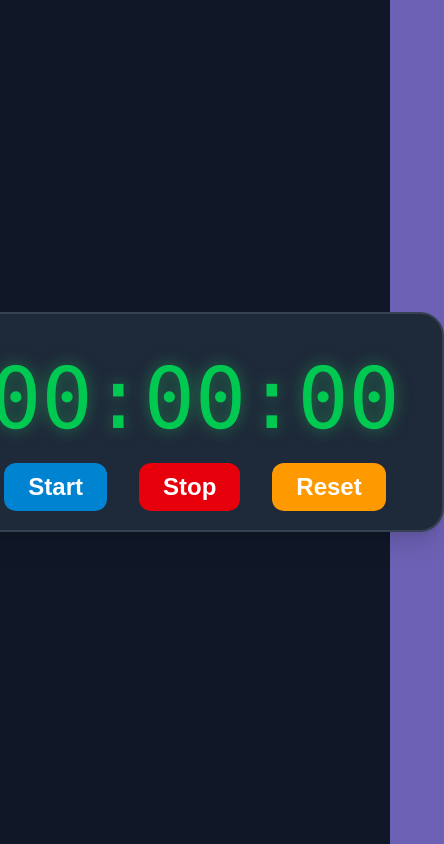
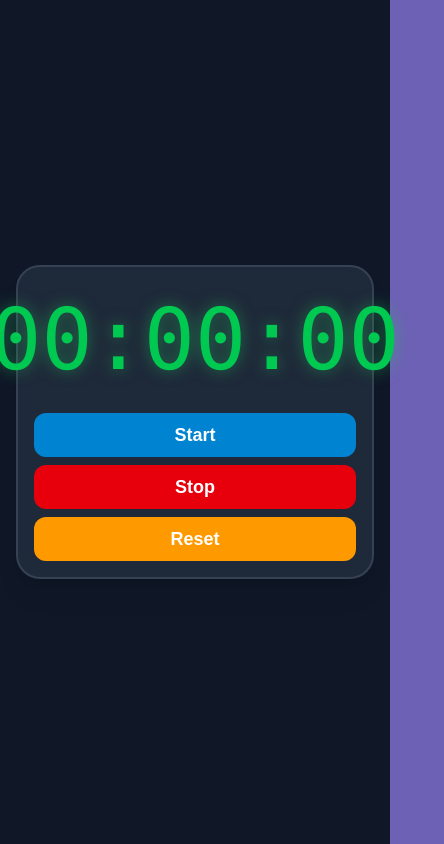
Before and after one commit to Sohail23-Dev/Stop-Watch, a React (Vite) app: page / in a window 390 px wide. Shown: the whole page, 444 px wide, since content can reach past the window. Built offline with nearby package versions, Linux system fonts and the light colour scheme.

Commit message:
Device resolution adjusted

```diff
--- a/src/components/timer2.jsx
+++ b/src/components/timer2.jsx
@@ -52,29 +52,32 @@ const Timer2 = () => {
   const format = (num)=> num.toString().padStart(2, "0");
   return (
     <>
-      <div className="flex-column min-h-screen flex items-center justify-center bg-gray-900">
-        <div className="shadow-xl rounded-3xl flex-column justify-center items-center h-55 p-8 bg-gray-800 border-2 border-gray-700">
-          <div className="flex justify-center text-8xl font-mono">
+      <div className="flex-column min-h-screen flex items-center justify-center bg-gray-900 p-4">
+        <div className="shadow-xl rounded-3xl flex-column justify-center items-center w-full max-w-md p-4 sm:p-8 bg-gray-800 border-2 border-gray-700">
+          <div className="flex justify-center text-4xl sm:text-6xl md:text-8xl font-mono">
             <h1 className="clock text-green-500 drop-shadow-[0_0_8px_rgba(34,197,94,0.5)]">
               {format(hour)}:{format(min)}:{format(secs)}
             </h1>
           </div>
-          <div className="flex justify-center text-2xl">
+          <div className="flex flex-col sm:flex-row justify-center items-center gap-2 sm:gap-4 mt-4">
             <button
-              className="rounded-xl px-6 mx-4 my-3 py-2 bg-sky-600 hover:bg-sky-700 text-white font-semibold transition-colors"
-              onClick={handleStart} ref={colRef1}
+              className="w-full sm:w-auto rounded-xl px-4 sm:px-6 py-2 bg-sky-600 hover:bg-sky-700 text-white font-semibold transition-colors text-lg sm:text-xl"
+              onClick={handleStart}
+              ref={colRef1}
             >
               Start
             </button>
             <button
-              className="rounded-xl px-6 mx-4 my-3 py-2 bg-red-600 hover:bg-red-700 text-white font-semibold transition-colors"
-              onClick={handleStop} ref={colRef2}
+              className="w-full sm:w-auto rounded-xl px-4 sm:px-6 py-2 bg-red-600 hover:bg-red-700 text-white font-semibold transition-colors text-lg sm:text-xl"
+              onClick={handleStop}
+              ref={colRef2}
             >
               Stop
             </button>
             <button
-              className="rounded-xl px-6 mx-4 my-3 py-2 bg-amber-500 hover:bg-amber-600 text-white font-semibold transition-colors"
-              onClick={handleReset} ref={colRef3}
+              className="w-full sm:w-auto rounded-xl px-4 sm:px-6 py-2 bg-amber-500 hover:bg-amber-600 text-white font-semibold transition-colors text-lg sm:text-xl"
+              onClick={handleReset}
+              ref={colRef3}
             >
               Reset
             </button>
```
